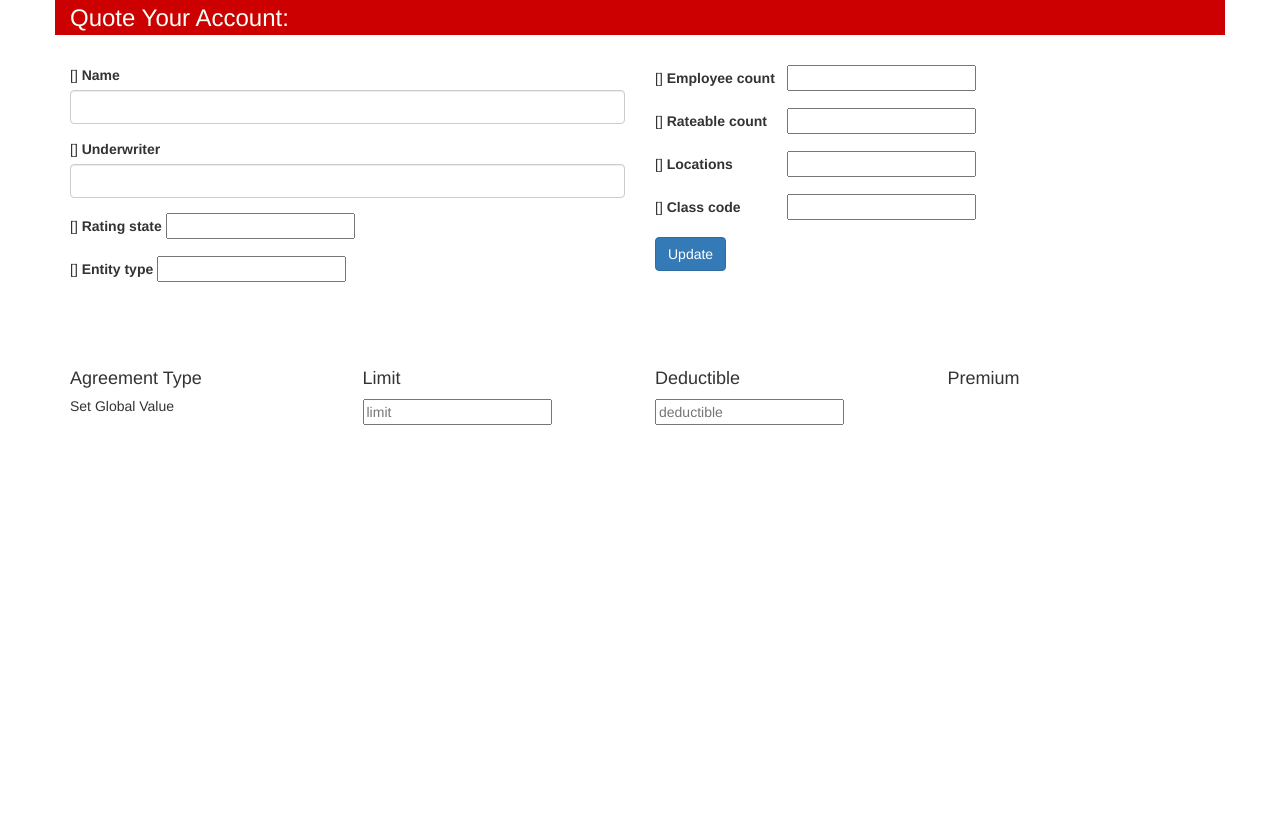
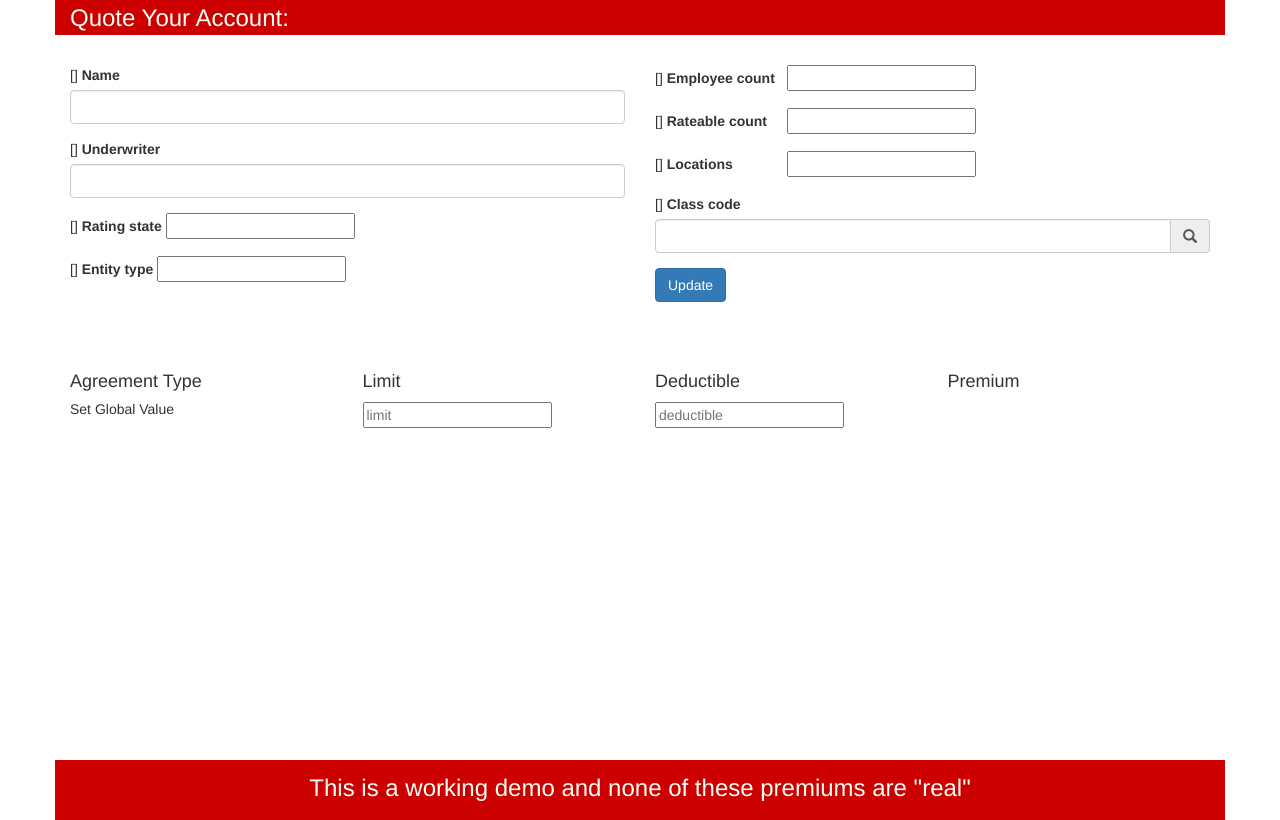
Before and after one commit to JonnyWaffles/djangoinsurancerater, a Django app: template templates/djangoinsurancerater/quote.html in a window 1280 px wide. Before the commit the page ends 425 px from the top, so only its background shows below. Run offline with Django 3.2, Linux system fonts and the light colour scheme; the template is opened without the code that fills it, so the values that code supplies are empty, except form fields; tables that the repository leaves empty hold one stand-in row (values such as "Sample post"); form fields are guessed from the names that the template uses; some libraries are stand-ins or nearby versions.

Commit message:
Added search!

```diff
--- a/static/djangoinsurancerater/bootstrapstyle.css
+++ b/static/djangoinsurancerater/bootstrapstyle.css
@@ -1,3 +1,30 @@
+html, body {
+  height: 100%
+}
+
+.wrapper {
+    min-height: 100%;
+    height: auto !important;
+    height: 100%;
+    margin: 0 auto -60px;
+}
+
+.footer, .push {
+  /* Set the fixed height of the footer here */
+  height: 60px;
+}
+
+.footer {
+  background-color: #CC0000;
+  margin-left:-15px;
+  margin-right:-15px;
+}
+
+.footer h3 {
+  color: #F7FFF7;
+  padding-top:15px;
+}
+
 #firstrow {
     font-size: 0;
 }
@@ -21,7 +48,7 @@
 
 .header h3 {
   margin: 4.5px auto;
-  color: #F7FFF7
+  color: #F7FFF7;
 }
 
 .container {
@@ -76,6 +103,9 @@
   padding-top:5px;
 }
 
+.glyphicon {
+  top: 0px;
+}
 
 @media screen and (max-width: 994px){
 
--- a/static/djangoinsurancerater/scripts.js
+++ b/static/djangoinsurancerater/scripts.js
@@ -25,10 +25,12 @@ function setGlobals(target, val) {
   });
 
   if (anyNonEmpty === true) {
-    answer = confirm("Over write current limits or deductibles?");
-    if (answer) {
+    $("#confirmModal").modal('toggle');
+    $("#confirmYesButton").click( function() {
       target.val(val).change();
-    }
+      })
+  } else {
+    target.val(val).change()
   }
 }
 
@@ -96,4 +98,15 @@ $( document ).ready(function () {
     $form.find(".limit input, .deductible input").val('0').change();
   });
 
+  $("#classcodesection input").addClass("form-control");
+
+  $("#classcodesearchspan").click( function() {
+    var lookupsite = "http://preview.976eqizjby1a714i47lnbbh6irb5ipb93xnm0a070wo2yb9.box.codeanywhere.com:8000/rater/codes/?q=";
+    var searchterm = $("#classcodesection input").val()
+    $.get((lookupsite + searchterm), function(response) {
+    $("#classCodeSearchModalBody").html(response);
+    });
+    $("#classCodeSearchModal").modal('toggle')
+
+  })
 });
--- a/templates/djangoinsurancerater/quote.html
+++ b/templates/djangoinsurancerater/quote.html
@@ -7,10 +7,13 @@
     <link rel="stylesheet" href={% static "djangoinsurancerater/bootstrapstyle.css" %} />
     <script src="https://ajax.googleapis.com/ajax/libs/jquery/3.1.0/jquery.min.js"></script>
     <script src={% static "djangoinsurancerater/scripts.js" %}></script>
+    <script src="https://maxcdn.bootstrapcdn.com/bootstrap/3.3.7/js/bootstrap.min.js" integrity="sha384-Tc5IQib027qvyjSMfHjOMaLkfuWVxZxUPnCJA7l2mCWNIpG9mGCD8wGNIcPD7Txa" crossorigin="anonymous"></script>
     <title>{% block title %}{{accountinfoform.instance.name}}{% endblock %}</title>
 </head>
 
 <body>
+ <div class="wrapper">
+
   <div class="container">
 
     <div class="row header">
@@ -63,10 +66,13 @@
                 </p>
                 {% endif %}
             </div>
-            <div class="form-group">
+            <div class="form-group" id="classcodesection">
                 {{ classcodeform.class_code.errors }}
                 {{ classcodeform.class_code.label_tag }}
+                <div class="input-group">
                 {{ classcodeform.class_code }}
+                  <span class="input-group-addon glyphicon glyphicon-search" id="classcodesearchspan"></span>
+                </div>
                 {% if classcodeform.class_code.help_text %}
                 <p class="help">
                   {{ classcodeform.class_code.help_text|safe }}
@@ -112,6 +118,42 @@
       </div>
     </div>
 
+    <!-- Modal -->
+<div class="modal fade" id="confirmModal" tabindex="-1" role="alert" aria-labelledby="confirmModal">
+  <div class="modal-dialog" role="document">
+    <div class="modal-content">
+      <div class="modal-header">
+        <button type="button" class="close" data-dismiss="modal" aria-label="Close"><span aria-hidden="true">&times;</span></button>
+        <h4 class="modal-title" id="myModalLabel">Overwrite Current Values?</h4>
+      </div>
+      <div class="modal-body">
+        Do you want to overwrite the current value for limits or deductibles and replace them with new global values?
+      </div>
+      <div class="modal-footer">
+        <button type="button" class="btn btn-default" data-dismiss="modal">No</button>
+        <button type="button" id="confirmYesButton" data-dismiss="modal" class="btn btn-primary">Yes</button>
+      </div>
+    </div>
+  </div>
+</div>
+
+<!-- Modal -->
+<div class="modal fade" id="classCodeSearchModal" tabindex="-1" role="alert" aria-labelledby="classCodeSearchModal">
+  <div class="modal-dialog" role="document">
+    <div class="modal-content">
+      <div class="modal-header">
+        <button type="button" class="close" data-dismiss="modal" aria-label="Close"><span aria-hidden="true">&times;</span></button>
+        <h4 class="modal-title" id="classCodeSearchModalLabel">Class Code Search</h4>
+      </div>
+      <div class="modal-body" id="classCodeSearchModalBody">
+
+      </div>
+      <div class="modal-footer">
+      </div>
+    </div>
+  </div>
+</div>
+
 
     {% for insuringagreementform in insuring_agreement_forms %}
     <div class="row insuringagreementrow text-justify">
@@ -148,13 +190,16 @@
     </div>
 
       {% endfor %}
+  </div>
+   <div class="push"></div>
+</div>
+ <div class="container">
+       <footer class="footer">
+        <h3 class="disclaimer text-center">
+          This is a working demo and none of these premiums are "real"
+        </h3>
+      </footer>
+ </div>
 
 
-
-
-
-
-
-    </div>
-
 </body>
--- a/urls.py
+++ b/urls.py
@@ -1,11 +1,12 @@
 from django.conf.urls import url
 
 from . import views
-from views import AccountCreateView, AccountUpdateView, QuoteCreateView, QuoteUpdateView, AccountSearchListView
+from views import AccountCreateView, AccountUpdateView, QuoteCreateView, QuoteUpdateView, AccountSearchListView, ClassCodeSearch
 
 app_name = 'djangoinsurancerater'
 urlpatterns = [
     url(r'^$', AccountCreateView.as_view(), name='account-create-view'),
+    url(r'^codes/$', ClassCodeSearch.as_view(), name='class-code-search-view'),
     url(r'^accounts/search/$', AccountSearchListView.as_view(), name='account-search-list-view'),
     url(r'^accounts/(?P<pk>\d+)/$', AccountUpdateView.as_view(), name='account-update-view'),
     url(r'^accounts/(?P<pk>\d+)/quote/$', QuoteCreateView.as_view(), name='quote-create-view'),
```
Also changed, not shown: models.py (+1 -13 lines), templates/djangoinsurancerater/classcode_list.html (added, +10 -0 lines), views.py (+29 -12 lines), migrations/0009_auto_20160917_1528.py (added).
